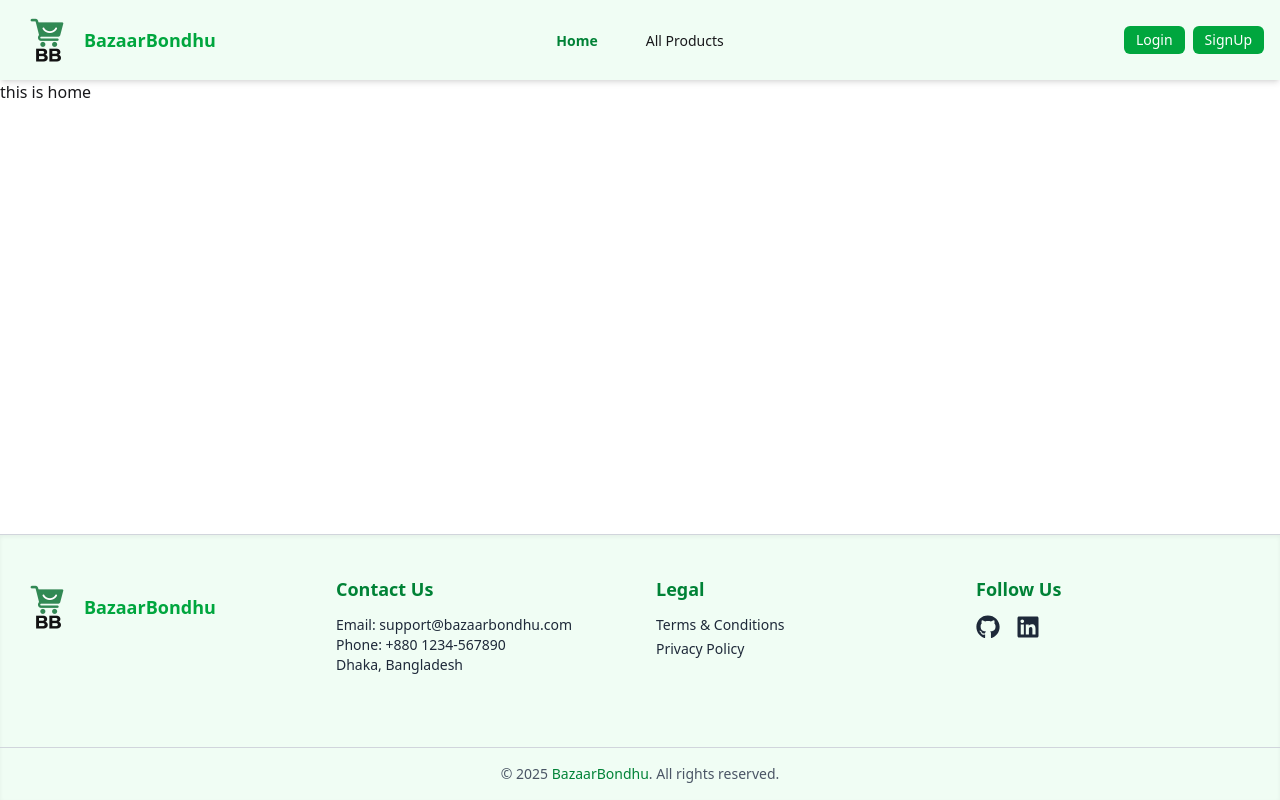
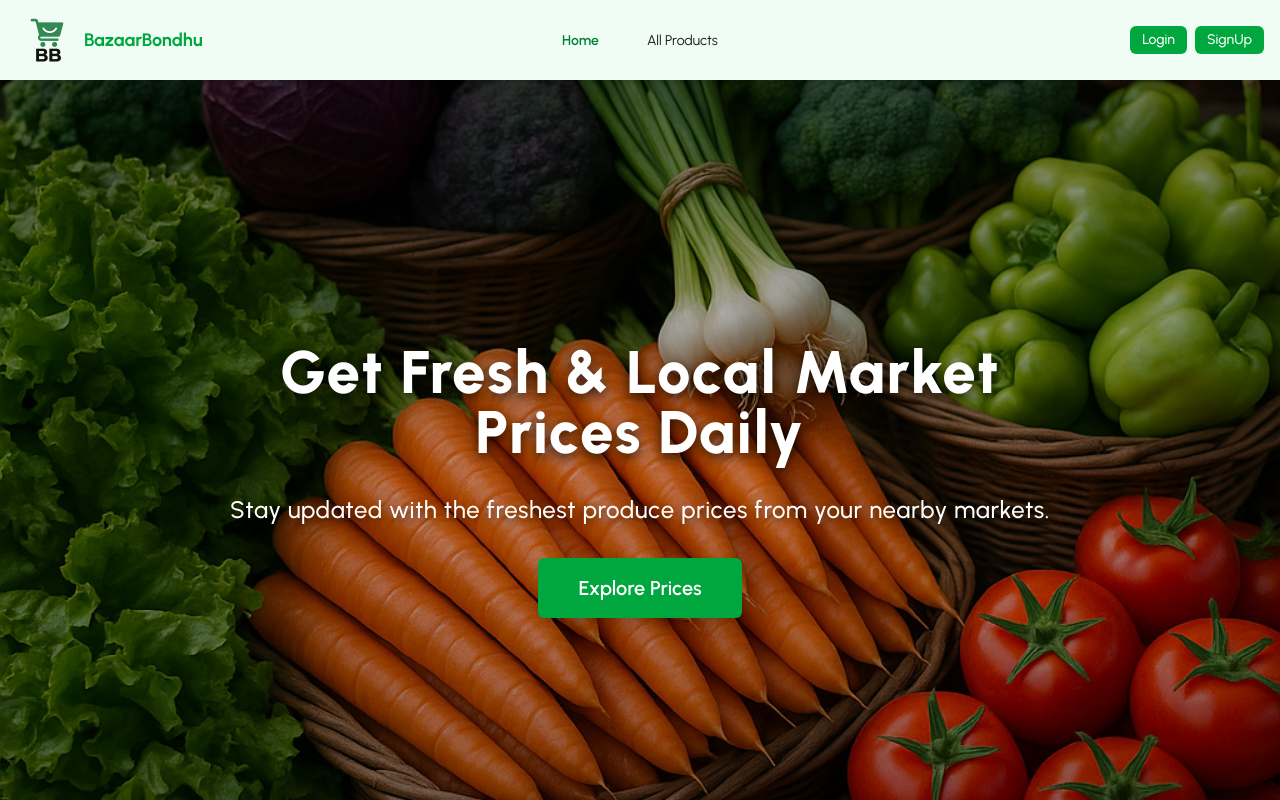
Before and after one commit to fahadbgnr/bazaar-bondhu-client, a React (Vite) app: page / in a window 1280 px wide. Shown: the top 800 px of the page. Built offline with nearby package versions, Linux system fonts and the light colour scheme.

Commit message:
banner section done

```diff
--- /dev/null
+++ b/src/Pages/Home/Banner/Banner.jsx
@@ -0,0 +1,31 @@
+import React from 'react';
+import BannerPic from '../../../assets/BannerPic.png';
+
+const Banner = () => {
+  return (
+    <section
+      className="relative w-full min-h-screen flex items-center justify-center text-center px-6 bg-cover bg-center"
+      style={{
+        backgroundImage: `url(${BannerPic})`,
+      }}
+    >
+      {/* Gradient Overlay for better readability without hiding image */}
+      <div className="absolute inset-0 bg-gradient-to-b from-black/40 via-black/20 to-black/40"></div>
+
+      {/* Content */}
+      <div className="relative max-w-4xl text-white space-y-8 px-4 sm:px-8">
+        <h1 className="text-5xl sm:text-6xl font-extrabold tracking-wide drop-shadow-[0_4px_6px_rgba(0,0,0,0.7)]">
+          Get Fresh & Local Market Prices Daily
+        </h1>
+        <p className="text-xl sm:text-2xl font-medium tracking-wide drop-shadow-[0_3px_5px_rgba(0,0,0,0.5)]">
+          Stay updated with the freshest produce prices from your nearby markets.
+        </p>
+        <button className="bg-green-600 hover:bg-green-700 transition px-10 py-4 rounded-md font-semibold shadow-lg text-lg sm:text-xl">
+          Explore Prices
+        </button>
+      </div>
+    </section>
+  );
+};
+
+export default Banner;
--- a/src/Pages/Home/Home/Home.jsx
+++ b/src/Pages/Home/Home/Home.jsx
@@ -1,9 +1,10 @@
 import React from 'react';
+import Banner from '../Banner/Banner';
 
 const Home = () => {
     return (
         <div>
-            <h2>this is home</h2>
+            <Banner></Banner>
         </div>
     );
 };
--- a/src/index.css
+++ b/src/index.css
@@ -1,2 +1,11 @@
+@import url('https://fonts.googleapis.com/css2?family=Urbanist:ital,wght@0,100..900;1,100..900&display=swap');
+
 @import "tailwindcss";
 @plugin "daisyui";
+
+.font-urbanist {
+  font-family: "Urbanist", sans-serif;
+  font-optical-sizing: auto;
+  font-weight: 400;
+  font-style: normal;
+}
--- a/src/main.jsx
+++ b/src/main.jsx
@@ -6,6 +6,8 @@ import { router } from './router/router.jsx';
 
 createRoot(document.getElementById('root')).render(
   <StrictMode>
-    <RouterProvider router={router} />
+    <div className='font-urbanist'>
+      <RouterProvider router={router} />
+    </div>
   </StrictMode>,
 )
```
Also changed, not shown: src/assets/BannerPic.png (added).
